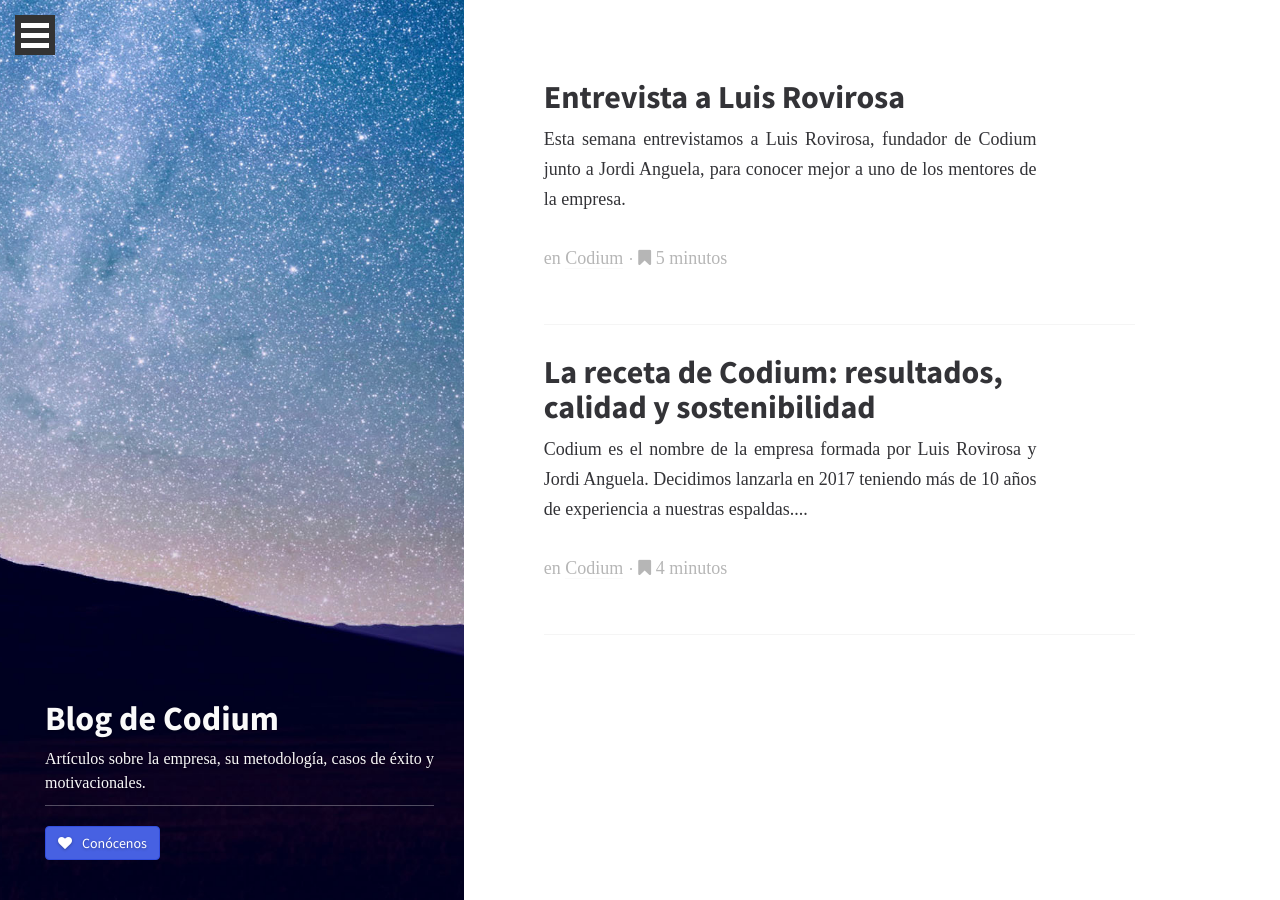
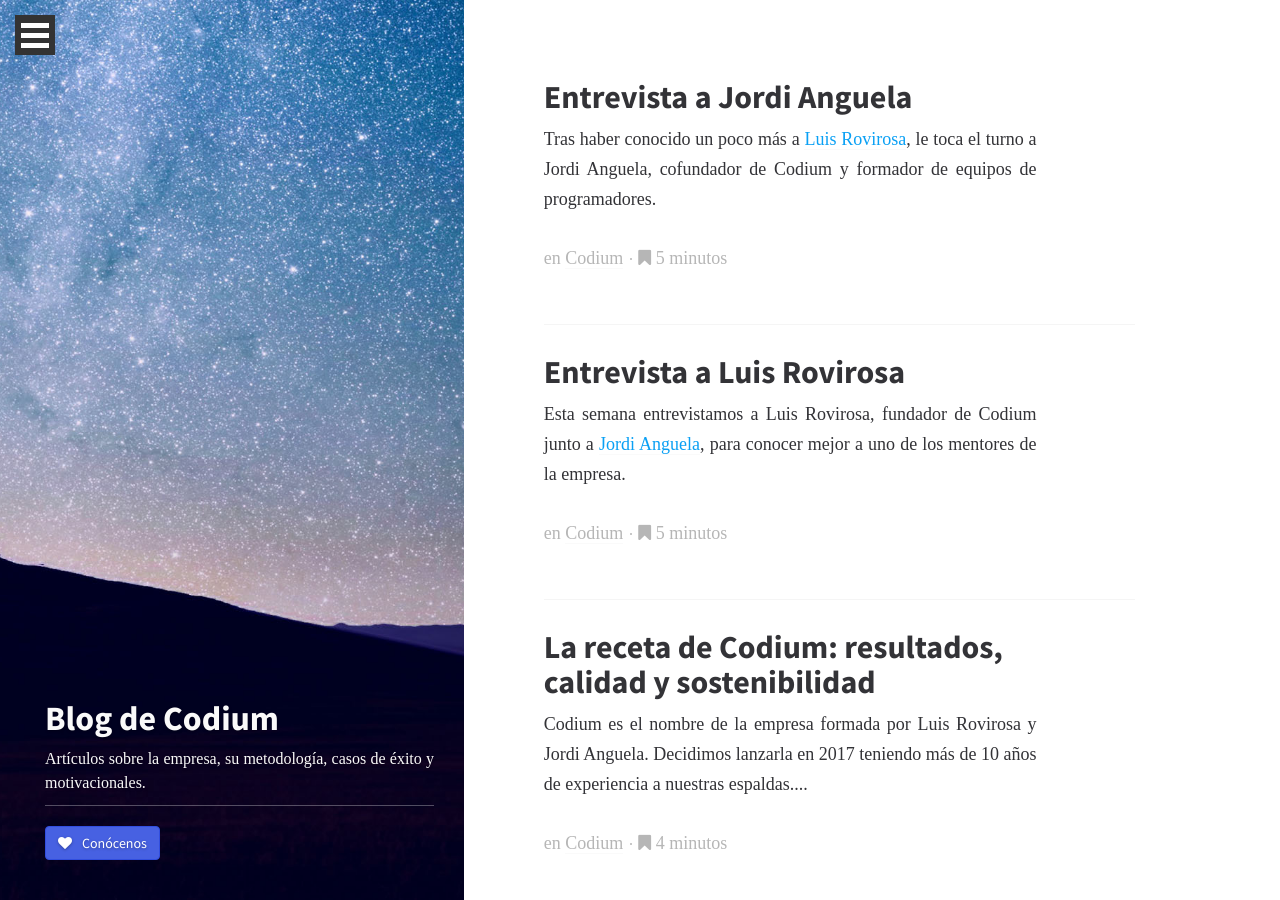
Before and after one commit to CodiumTeam/CodiumTeam.github.io, a Jekyll site: the page built from index.html, in a window 1280 px wide. Built offline with Jekyll 4.4.1, drawn with Linux system fonts in a browser that asks for light colours; some web fonts are replaced; some of the changed lines change nothing that is shown.

Commit message:
adds jordi interview

```diff
--- a/_posts/2019-01-15-entrevista-a-luis-rovirosa.md
+++ b/_posts/2019-01-15-entrevista-a-luis-rovirosa.md
@@ -8,7 +8,7 @@
 read_time : 5
 ---
 
-Esta semana entrevistamos a Luis Rovirosa, fundador de Codium junto a Jordi Anguela, para conocer mejor a uno de los mentores de la empresa.
+Esta semana entrevistamos a Luis Rovirosa, fundador de Codium junto a [Jordi Anguela](2019-01_entrevista-a-jordi-anguela), para conocer mejor a uno de los mentores de la empresa.
 
 ## ¿Por qué decidiste empezar a trabajar en formación?
 
--- /dev/null
+++ b/_posts/2019-01-23-entrevista-a-jordi-anguela.md
@@ -0,0 +1,52 @@
+---
+layout: post
+title:  "Entrevista a Jordi Anguela"
+date:   2019-01-23 08:00:00 +0100
+categories: codium
+feature_image: post-assets/entrevista-jordi
+
+read_time : 5
+---
+
+Tras haber conocido un poco más a [Luis Rovirosa](2019-01_entrevista-a-luis-rovirosa), le toca el turno a Jordi Anguela, cofundador de Codium y formador de equipos de programadores.
+
+## ¿Por qué decidiste empezar a trabajar en formación?
+
+Trabajar enseñando lo que sé es muy gratificante. Supongo que, como le pasa a mucha a gente, intentas darle sentido a todo lo que haces y que tenga un impacto positivo, aunque sea pequeño. Además, se junta la gran necesidad que tienen las empresas de mejorar las habilidades técnicas de sus equipos de desarrollo. Actualmente es muy difícil fichar talento en el mercado y las empresas encuentran en la formación la fórmula adecuada para mejorar las habilidades de sus trabajadores.
+
+## ¿Qué tiene Luis para que te atrevas a emprender este proyecto con él?
+Luis y yo nos conocemos desde la escuela. Es uno de mis mejores amigos y alguien con el que tengo total confianza. Trabajar juntos nos permite ayudar al otro a sacar lo mejor de él. En mi opinión, otro de los ingredientes en la fórmula de la felicidad es la diversión. Después de trabajar un día entero al lado de Luis estoy rendido, porque es exigente y disciplinado, pero al mismo tiempo estoy satisfecho del esfuerzo y los resultados obtenidos y, encima, me lo he pasado genial. Nunca paro de aprender y crecer a su lado.
+
+## ¿Qué ofrece Codium que no ofrezcan otras empresas de formación?
+La clave es que sabes lo que contratas y que no te vamos a fallar. Contratas un curso donde se aprende programando y los asistentes se lo pasan bien. Prestamos mucha atención a cada detalle. Los cursos los impartimos Luis y yo así que no hay sorpresas con los profesores. Vamos más allá de una simple formación: queremos que nuestros cursos sean una experiencia, que la gente venga con ilusión a aprender, que se sientan seguros y puedan equivocarse. A todos los asistentes les tratamos como los profesionales que queremos que sean. Nuestros cursos no son las típicas formaciones de catálogo aburridas para aprender Java o NodeJS donde sólo hay teoría.
+
+## ¿Qué ventajas tiene la metodología TDD respecto a la forma como se ha programado siempre?
+Este es un tema que Luis y yo hemos trabajado en profundidad. El TDD nos da **seguridad** a la hora de desarrollar, nos permite **moldear** el software sin romperlo, **simplificar** los problemas, que los desarrollos sean **sostenibles** (es decir, garantizar que lo entregamos funcione ahora y en el futuro), mejora la **salud** y la moral de los trabajadores y del equipo, y finalmente, permite **profundizar en la raíz de los problemas**.
+
+## Habláis mucho de  sostenibilidad y respeto, ¿qué significan para ti?
+Son dos engranajes de deberían estar en el seno cualquier empresa, y si lo extrapolamos, de todo lo que hacemos en nuestro día a día. Sin ellos nada puede girar.
+
+Personalmente me gusta mucho tratar un mismo concepto con las perspectivas: “hacia dentro” y “hacia fuera”. Ser sostenible y respetuoso con uno mismo y con los demás. Y creo que la parte del “uno mismo” es muchas veces la que queda descuidada o en segundo plano, y eso nos conlleva a estar insatisfechos, frustrados, pudiendo derivar hasta el estrés o ansiedad. Es por ello que ponemos mucho énfasis en crear y evolucionar de forma respetuosa y sostenible en vez de muy rápido y con una presión que no se pueda soportar. Hay aún un largo camino que recorrer en nuestra sociedad. Espero que el **slow life** se vuelva más popular, sufriendo menos y disfrutando más.
+
+## Formáis parte de la comunidad Software Craftsmanship, ¿en qué se traduce esa pertenencia?
+Mi primer contacto con la comunidad fue en la conferencia [SoCraCan](https://socracan.com/) (Socrates Canarias) donde nos reunimos casi 100 profesionales venidos de toda Europa. Sinceramente no puedo explicar lo maravillosos que fueron esos 4 días. No importa si eres un gurú o acabas de empezar, ni tus creencias ni orientaciones. En esta comunidad lo importante es reunirse, compartir, disfrutar y crecer juntos. Aprendí tanto en esos 4 días que decidí que debía devolver a la comunidad parte de lo que me había dado. Así que continué asistiendo a las siguientes conferencias que se organizan por toda España para hablar de aquello que sé o me importa. Ahora no solamente la comunidad es una de mis fuentes de nuevo conocimiento, sino que también participo activamente en ella haciendo que siga creciendo.
+
+## Hablas constantemente de trabajar en equipo, ¿qué cualidades tiene un buen equipo para ti?
+Un equipo debe tener claro sus objetivos a corto, medio y largo plazo. Debe pasar tiempo trabajando juntos, para alinearse, mejorar y decidir las mejores estratégias. Para que el equipo funcione y los automatismos se interioricen requiere invertir mucho tiempo y esfuerzo en practicar, en repetir, para así entender y asimilar.
+
+Debe estar motivado (para ello nada mejor que utilizar técnicas de gamificación). Debe trabajar de forma profesional, esto implica tener claro cuales son tus derechos y responsabilidades. Y para que el equipo saque la mejor versión de sí mismo y crezca se le debe proporcionar todos los recursos necesarios y confiar en él.
+
+## ¿Por qué es importante para una empresa contratar el curso de Legacy antes  lanzarse a contratar el curso de TDD?
+El curso de Legacy nace porque hay empresas que nos contactan y ni tan siquiera han escrito nunca test. Esto significa que aún no han descubierto el valor gran valor que aportan los tests: garantizar de forma automática que tu aplicación se comporta como se espera. Buscan en TDD la solución a todos sus problemas cuando en verdad hay otros aspectos que hay que tratar primero.
+
+En el [curso de Legacy](http://www.codium.team/curso-legacy-code.html) aprendes a reducir la complejidad y acoplamiento del código con tu sistema, te enseñamos las ventajas de tener tests y te mostramos cómo puedes empezar a escribir pruebas automatizadas. Todo esto te permite sentar unas bases sólidas en el equipo.
+
+## ¿Qué aspectos son los que más valoran vuestros clientes de vuestros cursos?
+Que sea práctico, que lo tenemos muy preparado, que es muy fácil trabajar con nosotros y que nos adaptamos a tus necesidades.
+
+## ¿Te gustaría añadir algo más?
+Para terminar me gustaría acabar con una frase:
+
+>_I believe all we need are simple things, I think simple things have all the answers._
+>
+>Shuichi Kotani, Japanese noodle master.
```
Also changed, not shown: README.md (added), img/post-assets/entrevista-jordi.jpg (added).
